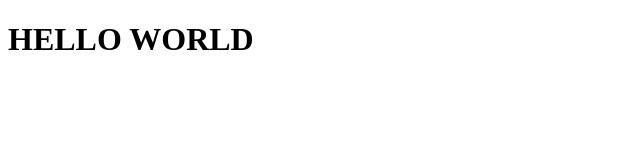
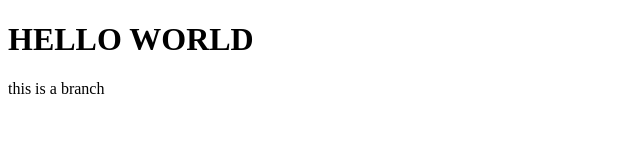
Before and after one commit to iamnishan10/git-text, a plain HTML site: page index.html in a window 1280 px wide. Shown: the whole page, without its empty margins (0-640 px from the left). Drawn offline with Linux system fonts and the light colour scheme.

Commit message:
new branch created

```diff
--- a/index.html
+++ b/index.html
@@ -8,6 +8,7 @@
 </head>
 <body>
     <h1>HELLO WORLD</h1>
+    <p> this is a branch</p>
 
 </body>
 </html>
```
